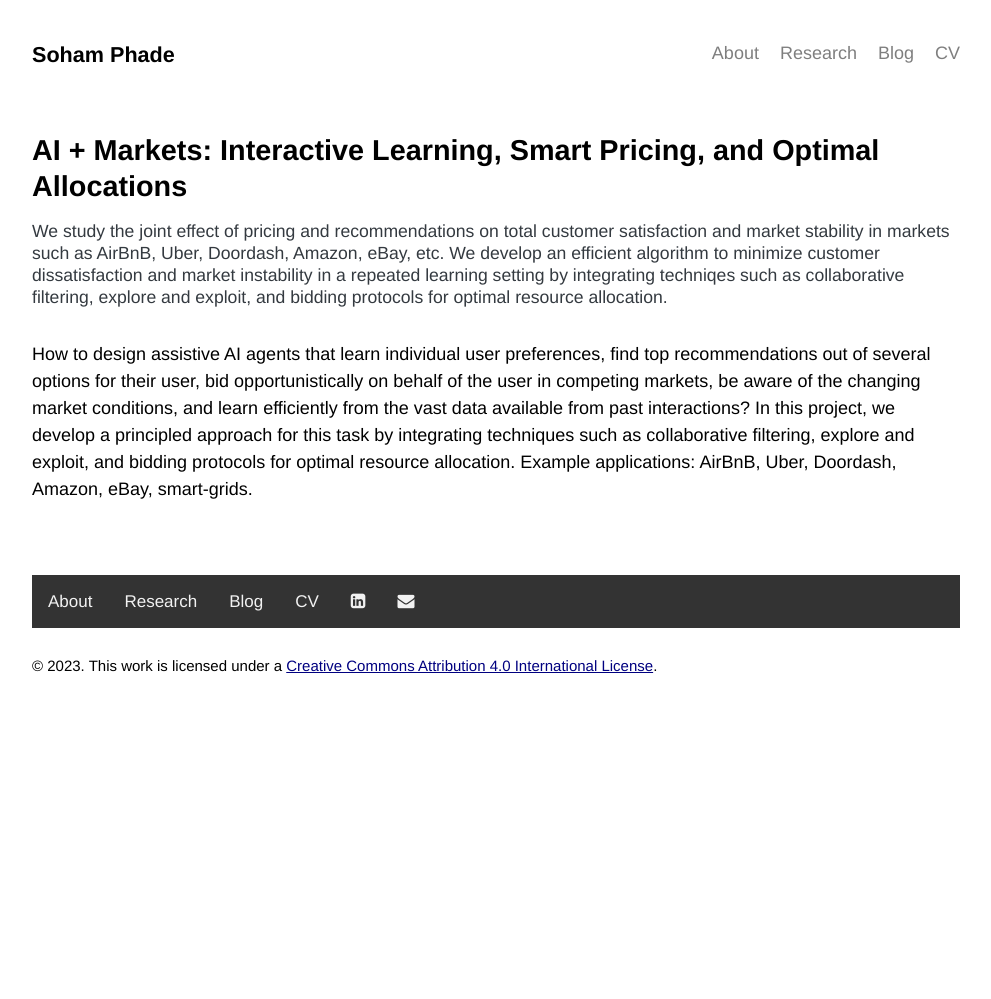
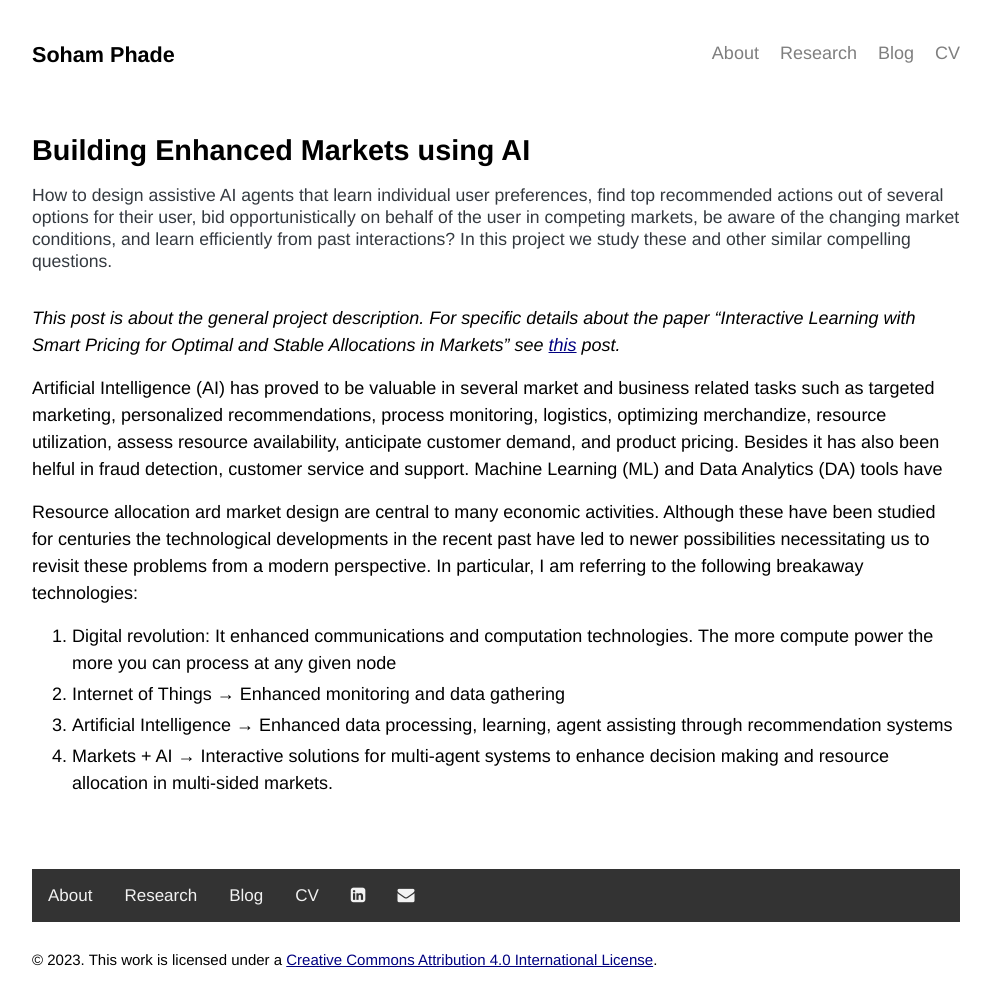
Before and after one commit to sohamphade/sohamphadev2.github.io, a Jekyll site: the page built from projects/92-ai-market-design.md, in a window 1280 px wide. Shown: the whole page, without its empty margins (144-1135 px from the left). Built offline with Jekyll 4.4.1, drawn with Linux system fonts in a browser that asks for light colours; a style sheet for code colours, icons or effects is not loaded; before the commit the page ends 900 px from its top, so only the background shows below that.

Commit message:
posts modified

```diff
--- a/projects/92-ai-market-design.md
+++ b/projects/92-ai-market-design.md
@@ -1,13 +1,34 @@
 ---
 layout: page
-title: "AI + Markets: Interactive Learning, Smart Pricing, and Optimal Allocations"
+title: "Building Enhanced Markets using AI"
 permalink: /ai_markets/
 excerpt_separator: <!--more-->
-tagline: "We study the joint effect of pricing and recommendations on total customer satisfaction and market stability in markets such as AirBnB, Uber, Doordash, Amazon, eBay, etc. We develop an efficient algorithm to minimize customer dissatisfaction and market instability in a repeated learning setting by integrating techniqes such as collaborative filtering, explore and exploit, and bidding protocols for optimal resource allocation."
+tagline: "How to design assistive AI agents that learn individual user preferences, find top recommended actions out of several options for their user, bid opportunistically on behalf of the user in competing markets, be aware of the changing market conditions, and learn efficiently from past interactions? In this project we study these and other similar compelling questions."
 type: project
 imagelink: assets/marketAI.png
 location: front
-collaborators: YE Eringbas, K Ramchandran (UC Berkeley)
+collaborators: YE Eringbas, L Butler, K Ramchandran (UC Berkeley)
 ---
 
-How to design assistive AI agents that learn individual user preferences, find top recommendations out of several options for their user, bid opportunistically on behalf of the user in competing markets, be aware of the changing market conditions, and learn efficiently from the vast data available from past interactions? In this project, we develop a principled approach for this task by integrating techniques such as collaborative filtering, explore and exploit, and bidding protocols for optimal resource allocation. Example applications: AirBnB, Uber, Doordash, Amazon, eBay, smart-grids.
+*This post is about the general project description. For specific details about the paper "Interactive Learning with Smart Pricing for Optimal and Stable Allocations in Markets" see [this]({{ '/learning_pricing_markets/index.html' | absolute_url }}) post.*
+
+
+
+Artificial Intelligence (AI) has proved to be valuable in several market and business related tasks such as targeted marketing, personalized recommendations, process monitoring, logistics, optimizing merchandize, resource utilization, assess resource availability, anticipate customer demand, and product pricing.
+Besides it has also been helful in fraud detection, customer service and support.
+Machine Learning (ML) and Data Analytics (DA) tools have
+
+<!-- Different types of [market designs](https://gsb-faculty.stanford.edu/susan-athey/economics-980-topics-market-design/) are used for various economic activities (i.e. input of resources, production process, and output of products-goods or services).
+For example, auction markets are used by the auctioneer (often a governement) to procure goods or allocate natural resources,  -->
+
+Resource allocation ard market design are central to many economic activities.
+Although these have been studied for centuries the technological developments in the recent past have led to
+newer possibilities necessitating us to revisit these problems from a modern perspective. In
+particular, I am referring to the following breakaway technologies:
+1. Digital revolution: It enhanced communications and computation technologies. The more
+compute power the more you can process at any given node
+2. Internet of Things → Enhanced monitoring and data gathering
+3. Artificial Intelligence → Enhanced data processing, learning, agent assisting through
+recommendation systems
+4. Markets + AI → Interactive solutions for multi-agent systems to enhance decision making and
+resource allocation in multi-sided markets.
```
Also changed, not shown: projects/91-learning-pricing-markets.md (added, +11 -0 lines), projects/99-dist_opt.md (+0 -1 lines), assets/learning_pricing_markets.png (added), 2 other files.
